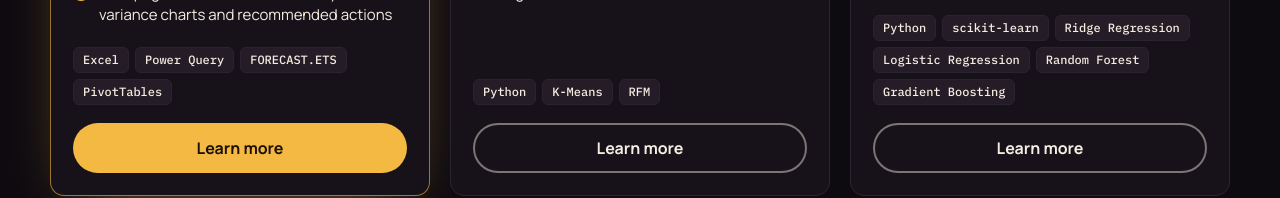
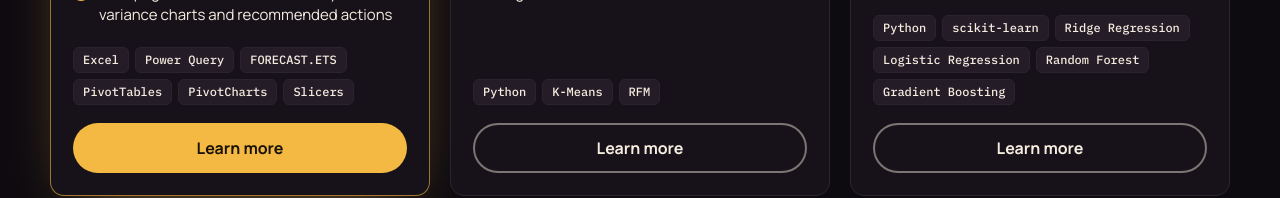
Before and after one commit to aditiba31/aditiba31.github.io, a plain HTML site: page index.html in a window 1280 px wide. Shown: the part 1320-1518 px from the top of the page. Drawn offline with nearby package versions, Linux system fonts and the light colour scheme.

Commit message:
Add files via upload

```diff
--- a/index.html
+++ b/index.html
@@ -384,18 +384,18 @@ const PROJECTS = [
       "12-month FORECAST.ETS forecast that beat a naive forecast (MASE 0.73)",
       "One-page dashboard with KPIs, a year slicer, variance charts and recommended actions"
     ],
-    tools:["Excel","Power Query","FORECAST.ETS","PivotTables"],
-    hook:"Headcount is forecast to stay flat for the next year. Against a modest 1% growth goal, that means missing target in all 12 months.",
-    problem:"Workforce planning needs three answers: where headcount is now, where it is heading, and whether it will reach the plan. Using 142 months of U.S. Information-sector employment from the Bureau of Labor Statistics (2015 to 2026), the goal was to build an Excel tracker that checks the data, forecasts the next 12 months and reports the gap against a target on one page.",
+    tools:["Excel","Power Query","FORECAST.ETS","PivotTables","PivotCharts","Slicers"],
+    hook:"Employment is forecast to stay broadly flat over the next year, so all 12 monthly forecasts fall below an illustrative 1% year-over-year growth target.",
+    problem:"Workforce planning needs three answers: current headcount, where it is heading, and whether it will hit target. Using 142 months of U.S. Information-sector employment data from the Bureau of Labor Statistics (2015–2026), I built an Excel tracker that combines data-quality checks, a 12-month forecast, KPIs and target variance on one dashboard.",
     action:[
-      "Loaded and cleaned the monthly series with Power Query, so the same steps rerun on each new data release.",
-      "Built automated data-quality checks for month gaps, duplicate months, missing values and 3-standard-deviation outliers. A second pass, recalculated without the COVID drop, caught two months the extreme value had been hiding.",
-      "Forecast 12 months with Excel's exponential smoothing (FORECAST.ETS) and 95% confidence bounds. The automatic setting produced a flat forecast, so I set seasonality to 12 to capture the yearly January dip; the model beat a naive forecast (MASE 0.73).",
-      "Compared the forecast with a year-over-year target (same month last year + 1%) and calculated the monthly variance in thousands and in percent.",
-      "Built a one-page dashboard: six KPIs, a pivot chart with a year slicer, forecast, forecast-vs-target and monthly variance charts, plus written insights and recommended actions."
+      "Imported and cleaned the monthly data with Power Query, so the same steps rerun whenever the source data is refreshed.",
+      "Built automated checks for missing values, duplicate months, date gaps and 3-standard-deviation outliers. A second pass, with the extreme COVID drop excluded from the threshold, flagged two more months to investigate.",
+      "Forecast 12 months with Excel's exponential smoothing (FORECAST.ETS) and 95% confidence bounds. The automatic setting gave a flat forecast, so I set seasonality to 12 to capture the yearly pattern. The model beat a naive forecast (MASE 0.73).",
+      "Set an illustrative target of same month last year + 1%, and calculated the monthly variance in thousands and in percent.",
+      "Designed a one-page dashboard with six KPIs, a PivotChart with a year slicer, the trend and forecast, forecast vs target, monthly variance, and written recommendations."
     ],
-    result:"Employment is down 4.0% year over year and forecast to stay flat at about 2.74 million, so all 12 months fall below the target: 2.6% short on average and 5.0% at worst (December 2026). The gap narrows to 0.6% by October 2027, but only because the targets fall with 2026's lower actuals, not because the outlook improves. Recommended reassessing the growth target and refreshing the forecast monthly.",
-    fit:"Any planning and reporting work: headcount and hiring plans, sales or demand forecasts against quota, and monthly KPI reporting to leadership."
+    result:"Employment is down 4.0% year over year and is forecast to stay flat at about 2.74 million. All 12 monthly forecasts fall below target: 2.6% short on average, and 5.0% at worst (December 2026). The gap narrows to 0.6% by October 2027, but only because the targets fall with lower actuals, not because the outlook improves. Recommended reassessing the growth target and refreshing the forecast monthly.",
+    fit:"Workforce and headcount planning, sales and demand forecasting, target tracking, data-quality management and KPI reporting."
   },
   {
     id:"segmentation",
```
